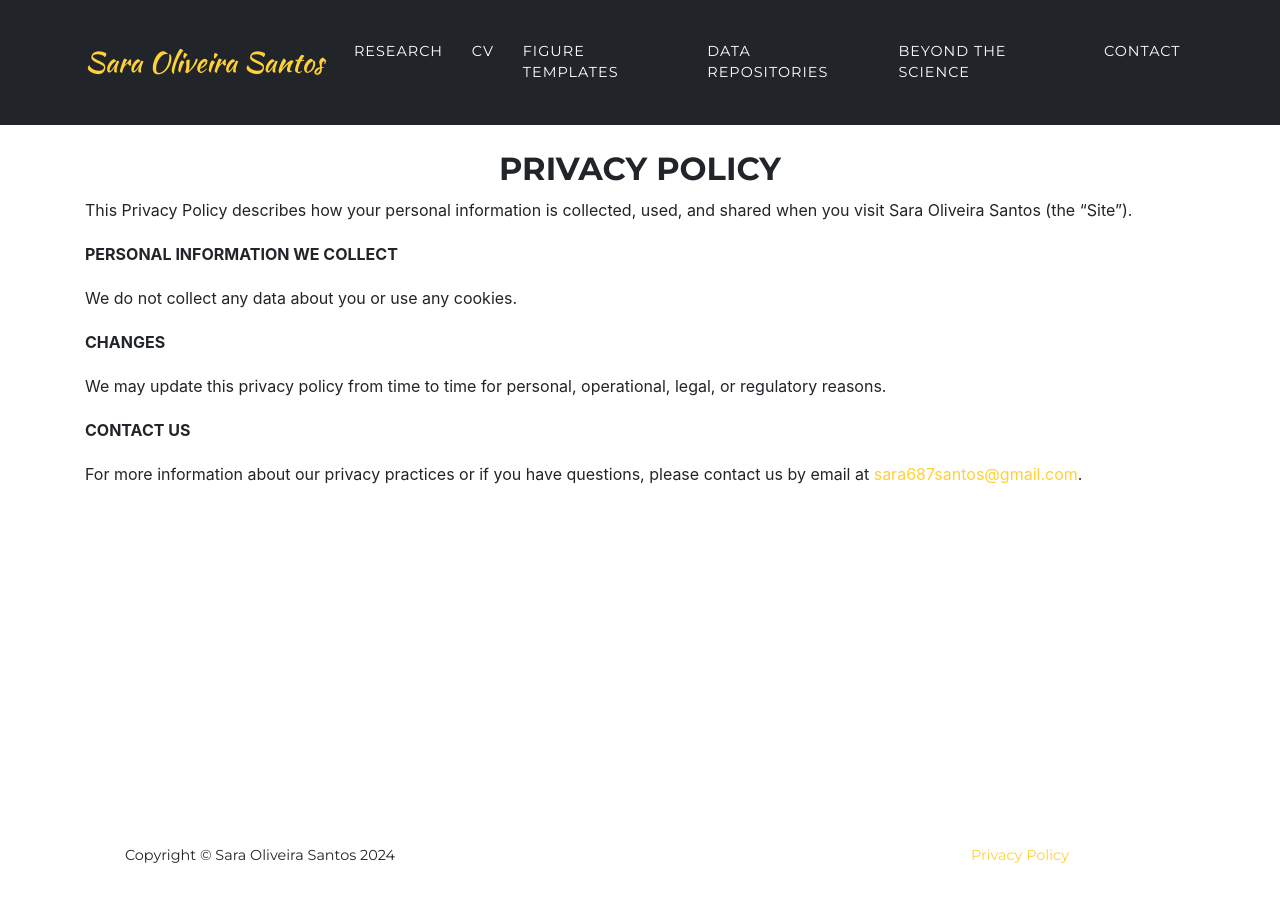
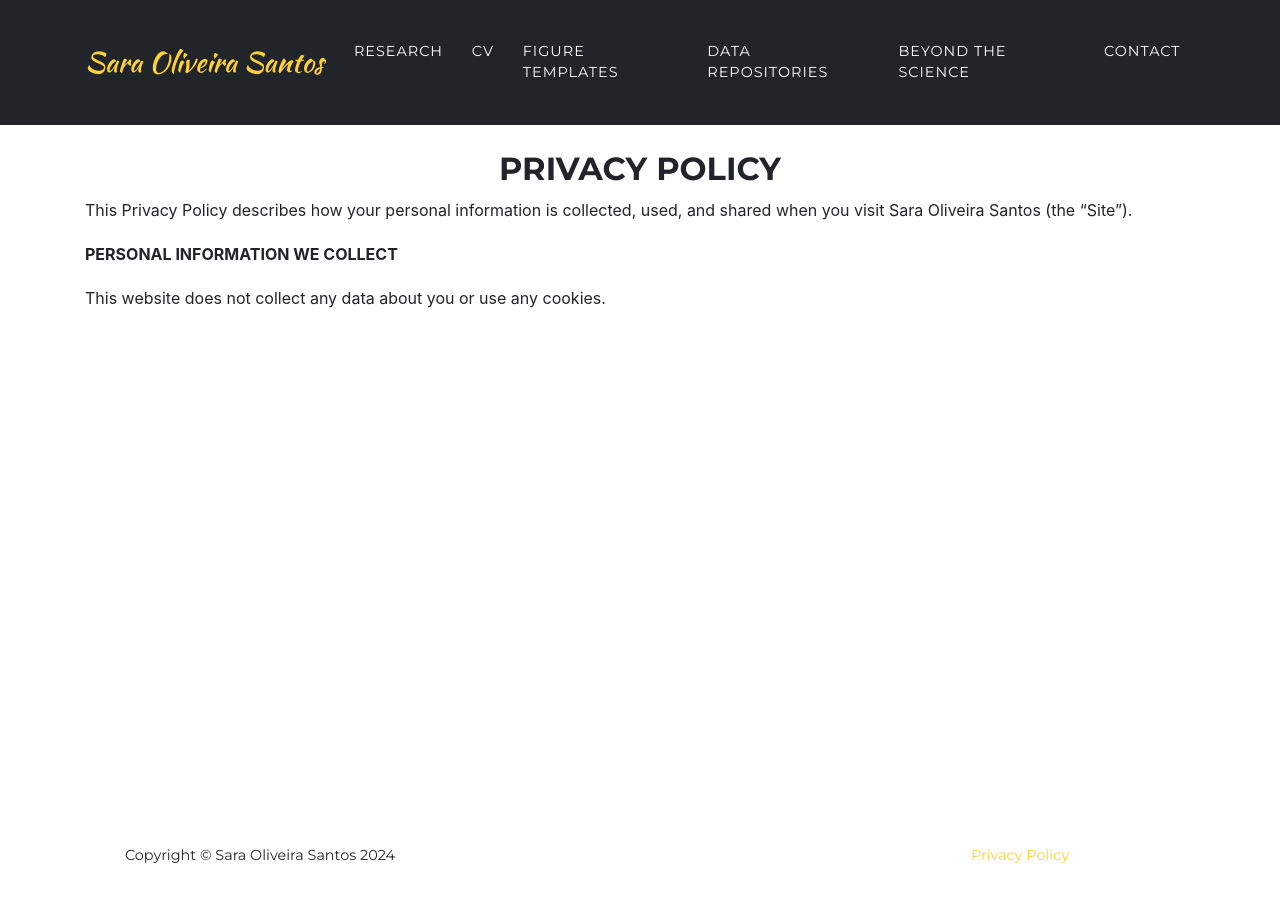
Before and after one commit to sara246santos/sara246santos.github.io, a Jekyll site: the page built from legal.md, in a window 1280 px wide. Built offline with Jekyll 4.4.1, drawn with Linux system fonts in a browser that asks for light colours; some web fonts are replaced.

Commit message:
Update legal.md

```diff
--- a/legal.md
+++ b/legal.md
@@ -24,14 +24,6 @@ You can opt-out of Google Analytics here: <https://tools.google.com/dlpage/gaopt
 
 {% else %}
 
-We do not collect any data about you or use any cookies.
+This website does not collect any data about you or use any cookies.
 
 {% endif %}
-
-**CHANGES**
-
-We may update this privacy policy from time to time for personal, operational, legal, or regulatory reasons.
-
-**CONTACT US**
-
-For more information about our privacy practices or if you have questions, please contact us by email at <a href="mailto:{{ site.email }}">{{ site.email }}</a>.
```
